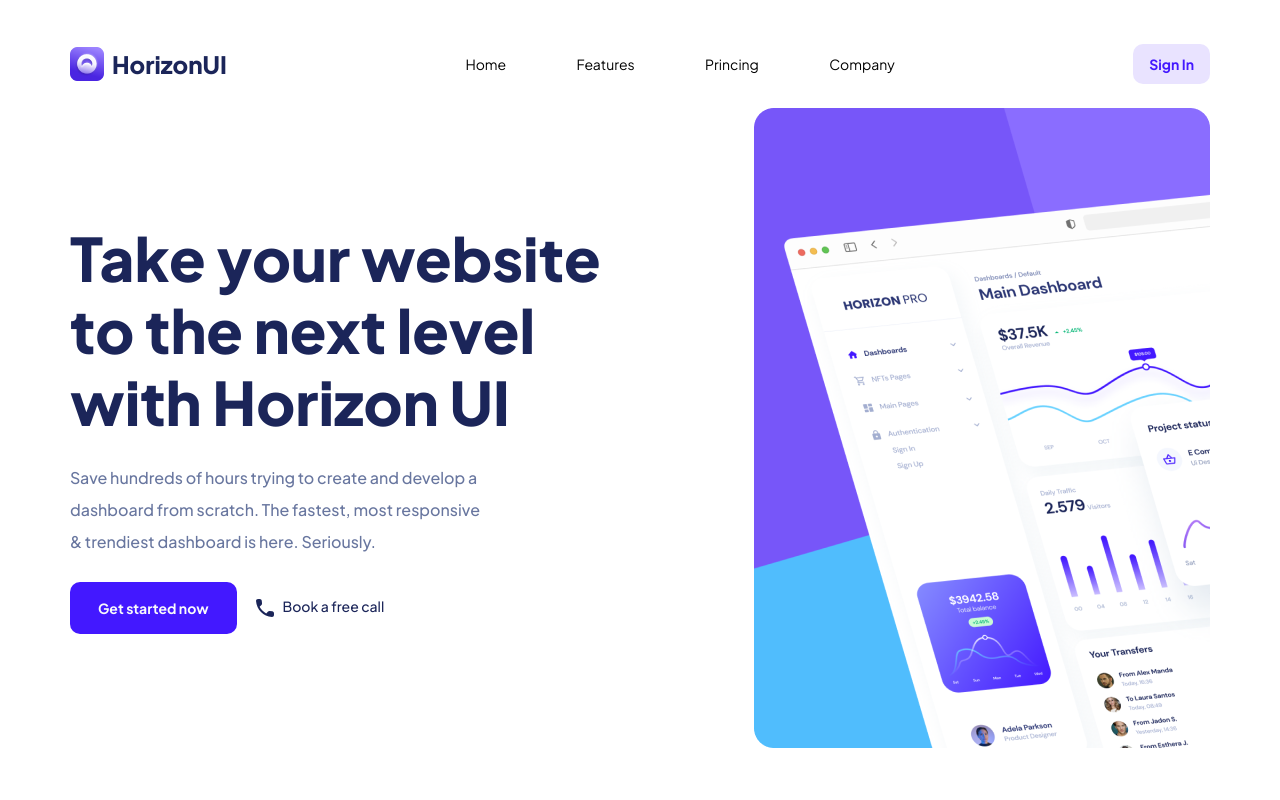
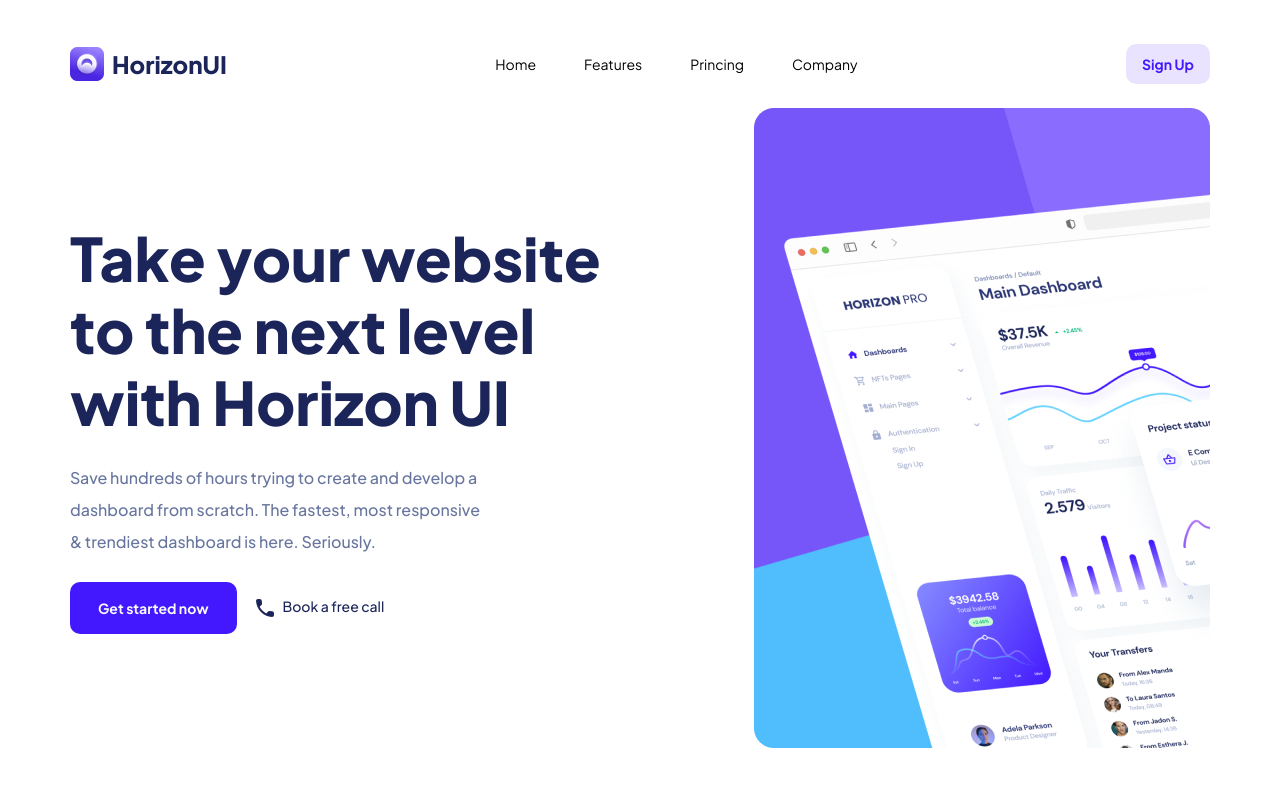
Before and after one commit to BetaPeche/landing-page, a Next.js app: page / in a window 1280 px wide. Shown: the top 800 px of the page. Built offline with nearby package versions, Linux system fonts and the light colour scheme; no server answers.

Commit message:
Change links

```diff
--- a/src/components/Header.tsx
+++ b/src/components/Header.tsx
@@ -9,7 +9,7 @@ const Header = () => {
     return (
         <header className="flex w-full max-w-[1140px] items-center justify-between py-6">
             <Logo />
-            <div className="flex w-1/2 max-w-[1024px] items-center justify-evenly text-sm font-normal text-black">
+            <div className="flex w-1/2 max-w-[1024px] items-center justify-center gap-12 text-sm font-normal text-black">
                 <Link href="/" className="hover:text-primary">
                     Home
                 </Link>
@@ -19,19 +19,19 @@ const Header = () => {
                 >
                     Features
                 </Link>
-                <Link href="/pricing" className="hover:text-primary">
+                <Link href="/" className="hover:text-primary">
                     Princing
                 </Link>
-                <Link href="/company" className="hover:text-primary">
+                <Link href="/" className="hover:text-primary">
                     Company
                 </Link>
             </div>
             {!session ? (
                 <Link
-                    href="/signin"
+                    href="/"
                     className="h-10 rounded-[10px] bg-[#E9E3FF] px-4 text-sm font-bold leading-10 text-primary hover:bg-purple-100"
                 >
-                    Sign In
+                    Sign Up
                 </Link>
             ) : (
                 <div className="flex items-center gap-2">
```
